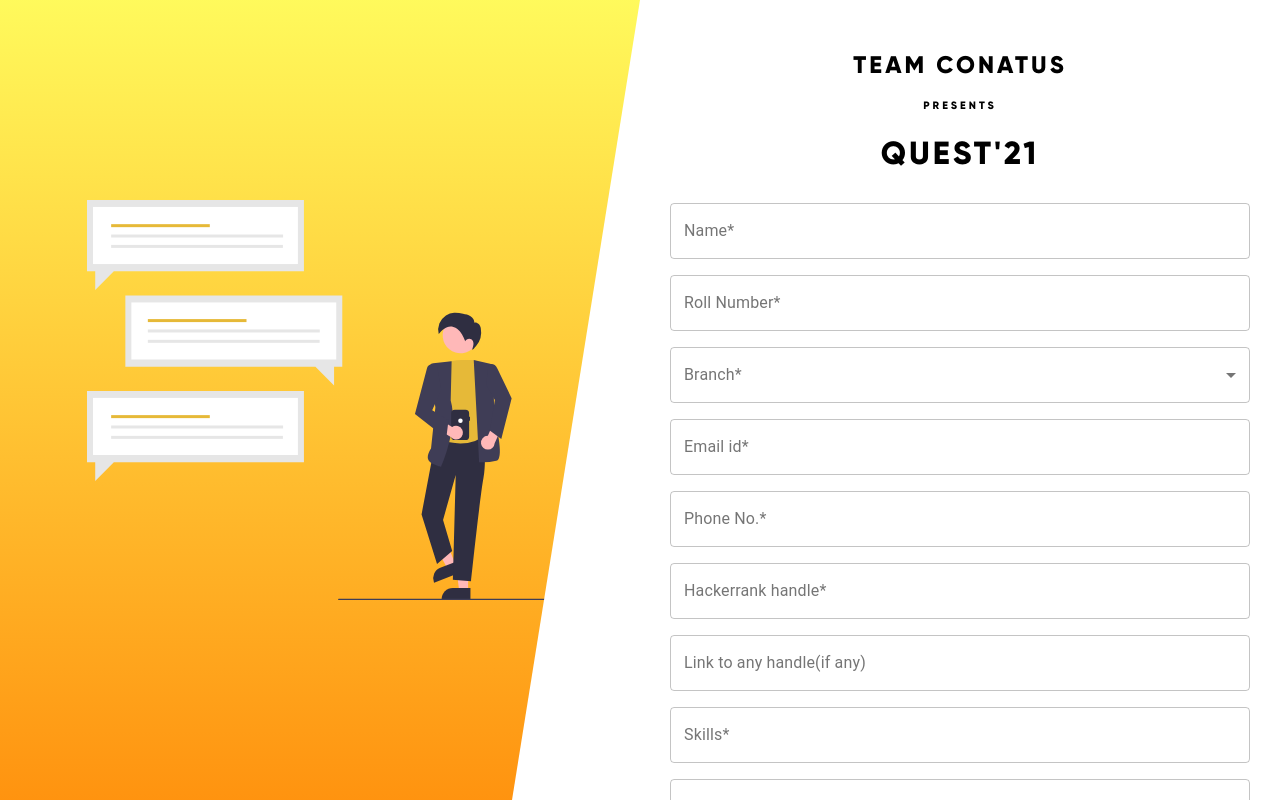
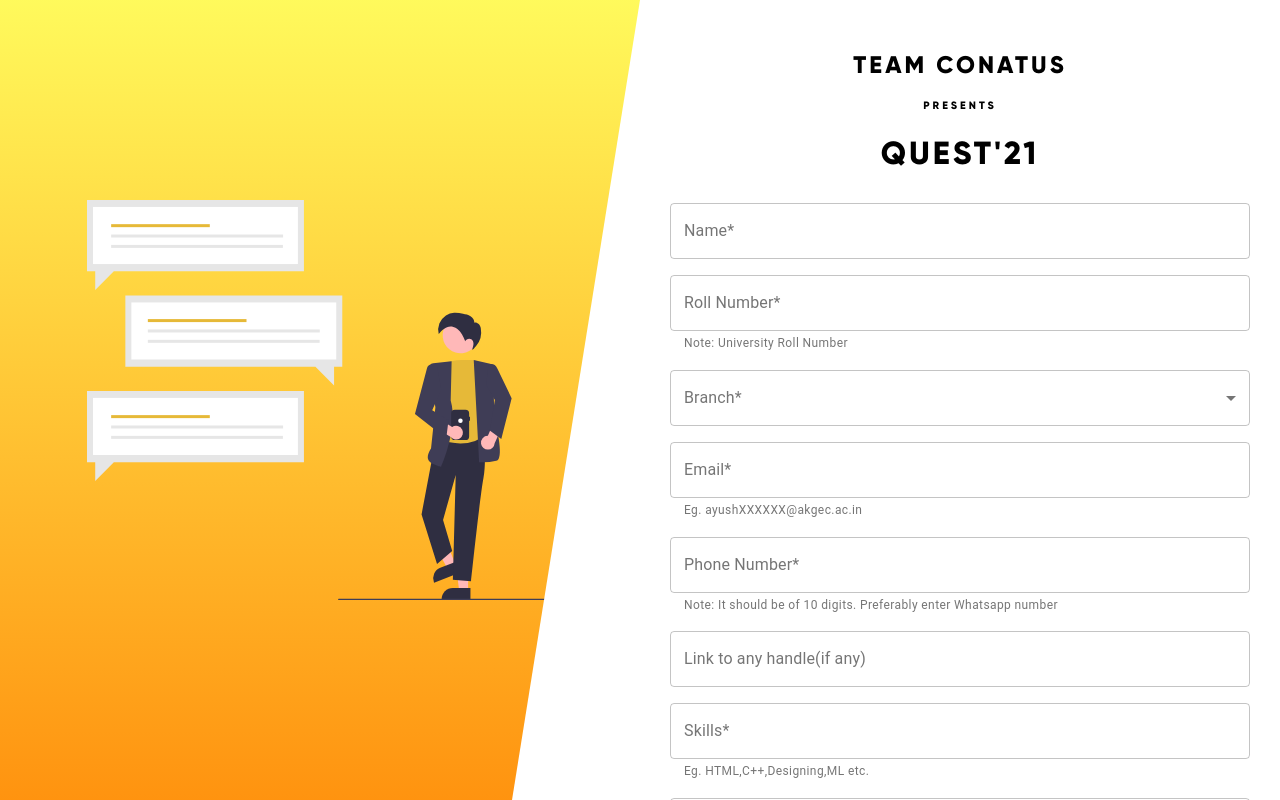
Before and after one commit to anas1503/Conatus-RegisterationForm, a React (Create React App) app: page / in a window 1280 px wide. Built offline with nearby package versions, Linux system fonts and the light colour scheme.

Commit message:
form ui fixes

```diff
--- a/package.json
+++ b/package.json
@@ -4,11 +4,13 @@
   "private": true,
   "dependencies": {
     "@material-ui/core": "^4.12.3",
+    "@mui/icons-material": "^5.0.1",
     "@testing-library/jest-dom": "^5.14.1",
     "@testing-library/react": "^11.2.7",
     "@testing-library/user-event": "^12.8.3",
     "react": "^17.0.2",
     "react-dom": "^17.0.2",
+    "react-google-recaptcha": "^2.1.0",
     "react-hook-form": "^7.15.4",
     "react-scripts": "4.0.3",
     "web-vitals": "^1.1.2"
--- a/src/components/form/Rform.js
+++ b/src/components/form/Rform.js
@@ -1,25 +1,25 @@
-import React, { useState } from "react";
+import React, { useState } from 'react';
 import './form.css';
 import logo from '../../../src/assets/ill.svg';
 import validate from './Validation';
 import {
     TextField,
     Button,
-    Box
-} from "@material-ui/core";
-import { makeStyles } from "@material-ui/core/styles";
-import MenuItem from "@material-ui/core/MenuItem";
-
+    Box,
+} from '@material-ui/core';
+import { makeStyles } from '@material-ui/core/styles';
+import MenuItem from '@material-ui/core/MenuItem';
+import ReCAPTCHA from 'react-google-recaptcha';
 
 
 const useStyles = makeStyles((theme) => ({
     inputField: {
-        width: "100%",
+        width: '100%',
         margin: theme.spacing(1, 0),
     },
     menustyle: {
-        fontFamily: "Montserrat",
-        padding: ".6rem",
+        fontFamily: 'Montserrat',
+        padding: '.6rem',
     },
 
 
@@ -27,42 +27,39 @@
 
 const Rform = () => {
     const [data, setData] = useState({
-        Name: "",
-        RollNo: "",
-        Branch: "",
-        Email: "",
-        PhoneNo: "",
-        hackerrank: "",
-        Portfolio: "",
-        Skills: "",
-        Residence: ""
-    })
+        name: '',
+        rollNumber: '',
+        branch: '',
+        email: '',
+        phoneNumber: '',
+        portfolio: '',
+        skills: '',
+        residence: '',
+    });
 
     const [errors, setErrors] = useState({});
-
 
 
     const handle = (e) => {
         const name = e.target.name;
         const value = e.target.value;
 
-        setData({ ...data, [name]: value })
-        setErrors({ ...errors, [name]: "" })
-    }
+        setData({ ...data, [name]: value });
+        setErrors({ ...errors, [name]: '' });
+    };
 
     const onSubmit = () => {
 
         setErrors(validate(data));
 
         if (Object.keys(validate(data)).length === 0) {
-            console.log("all well");
+            console.log('all well', data);
         } else {
-            console.log("error");
+            console.log('error');
         }
 
 
-    }
-
+    };
 
 
     const classes = useStyles();
@@ -70,59 +67,60 @@
     return (
         <div className="box">
             <div className="box-primary">
-                <img src={logo} className="ill" height="400px" alt="Illustration" />
+                <img src={logo} className="ill" height="400px" alt="Illustration"/>
             </div>
             <div className="box-secondary">
-                <h2 className="heading" style={{ textAlign: "center" }}>TEAM CONATUS</h2>
-                <h6 className="heading" style={{ textAlign: "center", margin: "0" }}>PRESENTS</h6>
-                <h1 className="heading" style={{ textAlign: "center" }}>QUEST'21</h1>
-                <form >
+                <h2 className="heading" style={{ textAlign: 'center' }}>TEAM CONATUS</h2>
+                <h6 className="heading" style={{ textAlign: 'center', margin: '0' }}>PRESENTS</h6>
+                <h1 className="heading" style={{ textAlign: 'center' }}>QUEST'21</h1>
+                <form>
                     <TextField
+                        error={!!errors.name}
+                        helperText={!!errors.name ? errors.name : ''}
                         autoComplete="off"
-                        placeholder="Enter Your Name"
+                        placeholder="Enter your name"
                         label="Name*"
-                        value={data.Name}
+                        value={data.name}
                         onChange={(e) => handle(e)}
                         variant="outlined"
                         fullWidth
                         className={classes.inputField}
-                        name="Name"
+                        name="name"
                         id="t1"
-
                     />
-                    {errors.Name && <p className="error" >{errors.Name}</p>}
-
 
                     <TextField
+                        error={!!errors.rollNumber}
+                        helperText={!!errors.rollNumber ? errors.rollNumber : 'Note: University Roll Number'}
                         autoComplete="off"
-                        placeholder="Enter Roll no."
+                        placeholder="Enter roll number"
                         label="Roll Number*"
-                        value={data.RollNo}
+                        value={data.rollNumber}
                         onChange={(e) => handle(e)}
                         variant="outlined"
                         fullWidth
                         className={classes.inputField}
-                        name="RollNo"
+                        name="rollNumber"
                     />
-                    {errors.RollNo && <p className="error"  >{errors.RollNo}</p>}
-
 
                     <TextField
+                        error={!!errors.branch}
+                        helperText={!!errors.branch ? errors.branch : ''}
                         autoComplete="off"
-                        placeholder="Enter Your branch"
+                        placeholder="Select your branch"
                         label="Branch*"
-                        value={data.Branch}
+                        value={data.branch}
                         onChange={(e) => handle(e)}
                         variant="outlined"
                         fullWidth
                         select
                         className={classes.inputField}
-                        name="Branch"
+                        name="branch"
                     >
-                        <MenuItem className={classes.menustyle} value="CSE"   >
+                        <MenuItem className={classes.menustyle} value="CSE">
                             CSE
                         </MenuItem>
-                        <MenuItem className={classes.menustyle} value="CS" >
+                        <MenuItem className={classes.menustyle} value="CS">
                             CS
                         </MenuItem>
                         <MenuItem className={classes.menustyle} value="CSE(ML&AI)">
@@ -138,114 +136,107 @@
                             IT
                         </MenuItem>
                     </TextField>
-                    {errors.Branch && <p className="error"   >{errors.Branch}</p>}
 
                     <TextField
+                        error={!!errors.email}
+                        helperText={!!errors.email ? errors.email : 'Eg. ayushXXXXXX@akgec.ac.in'}
                         autoComplete="off"
-                        placeholder="College email id"
-                        label="Email id*"
-                        value={data.Email}
+                        placeholder="Enter your email"
+                        label="Email*"
+                        value={data.email}
                         onChange={(e) => handle(e)}
                         variant="outlined"
                         fullWidth
                         className={classes.inputField}
-                        name="Email"
+                        name="email"
                     />
-                    {errors.Email && <p className="error" >{errors.Email}</p>}
 
                     <TextField
+                        error={!!errors.phoneNumber}
+                        helperText={!!errors.phoneNumber ? errors.phoneNumber : 'Note: It should be of 10 digits. Preferably enter Whatsapp number'}
                         autoComplete="off"
-                        placeholder="WhatsApp no."
-                        label="Phone No.*"
-                        value={data.PhoneNo}
+                        placeholder="Enter your phone number"
+                        label="Phone Number*"
+                        value={data.phoneNumber}
                         onChange={(e) => handle(e)}
                         variant="outlined"
                         fullWidth
                         className={classes.inputField}
-                        name="PhoneNo"
+                        name="phoneNumber"
                     />
-                    {errors.PhoneNo && <p className="error"   >{errors.PhoneNo}</p>}
-
-                    <TextField
-                        autoComplete="off"
-                        placeholder="Hackerrank username"
-                        label="Hackerrank handle*"
-                        value={data.hackerrank}
-                        onChange={(e) => handle(e)}
-                        variant="outlined"
-                        fullWidth
-                        className={classes.inputField}
-                        name="hackerrank"
-                    />
-                    {errors.hackerrank && <p className="error"   >{errors.hackerrank}</p>}
-
 
                     <TextField
                         autoComplete="off"
                         placeholder="Link(codechef,behance,github,portfolio etc)"
                         label="Link to any handle(if any)"
-                        value={data.Portfolio}
+                        value={data.portfolio}
                         onChange={(e) => handle(e)}
                         variant="outlined"
                         fullWidth
                         multiline
                         className={classes.inputField}
-                        name="Portfolio"
+                        name="portfolio"
                     />
-                    {errors.Portfolio && <p className="error">{errors.Portfolio}</p>}
                     <TextField
+                        error={!!errors.skills}
+                        helperText={!!errors.skills ? errors.skills : 'Eg. HTML,C++,Designing,ML etc.'}
                         autoComplete="off"
-                        placeholder="HTML,C++,Designing,ML etc."
+                        placeholder="Enter your skills"
                         label="Skills*"
-                        value={data.Skills}
+                        value={data.skills}
                         onChange={(e) => handle(e)}
                         variant="outlined"
                         fullWidth
                         className={classes.inputField}
-                        name="Skills"
+                        name="skills"
                     />
-                    {errors.Skills && <p className="error">{errors.Skills}</p>}
                     <TextField
+                        error={!!errors.residence}
+                        helperText={!!errors.residence ? errors.residence : ''}
                         autoComplete="off"
-                        placeholder="Residence"
+                        placeholder="Select your residence"
                         label="Residence*"
-                        value={data.Residence}
+                        value={data.residence}
                         onChange={(e) => handle(e)}
                         select
                         variant="outlined"
                         fullWidth
                         className={classes.inputField}
-                        name="Residence"
+                        name="residence"
                     >
-                        <MenuItem className={classes.menustyle} value=" Girls Hostel" >
+                        <MenuItem className={classes.menustyle} value=" Girls Hostel">
                             Girls Hostel
                         </MenuItem>
-                        <MenuItem className={classes.menustyle} value="Boy Hostel" >
+                        <MenuItem className={classes.menustyle} value="Boy Hostel">
                             Boys Hostel
                         </MenuItem>
-                        <MenuItem className={classes.menustyle} value="Day Scholar" >
+                        <MenuItem className={classes.menustyle} value="Day Scholar">
                             Day Scholar
                         </MenuItem>
 
                     </TextField>
-                    {errors.Residence && <p className="error" >{errors.Residence}</p>}
 
+                    <div className="captcha-box">
+                        <ReCAPTCHA
+                            size='normal'
+                            theme='light'
+                            sitekey="6LcXYI8cAAAAAGTeMOaF_hmnAWwPsms8leDEHAcN"
+                            onChange={(e) => console.log(e)}
+                        />
+                    </div>
+                    <Box textAlign='center'>
+                        <Button fullWidth="true" className="button" variant="contained" color="primary"
+                                onClick={onSubmit} style={{
+                            marginTop: '10px',
+                            backgroundColor: '#e6b938',
 
-
-                    <Box textAlign='center'>
-                        <Button fullWidth="true" className="button" variant="contained" color="primary" onClick={onSubmit} style={{
-                            marginTop: "30px",
-                            backgroundColor: "#e6b938",
-
-                        }}  >
+                        }}>
                             Submit
                         </Button>
                     </Box>
 
 
-
                 </form>
-
 
 
             </div>
@@ -255,4 +246,4 @@
     );
 };
 
-export default Rform
+export default Rform;
--- a/src/components/form/form.css
+++ b/src/components/form/form.css
@@ -54,6 +54,10 @@
     margin-bottom: 10px;
   }
 
+  .captcha-box {
+    margin: 4% auto;
+    width: min-content;
+  }
 
 
   @media screen and (max-width: 768px) {
```
Also changed, not shown: src/components/form/Validation.js (+22 -26 lines), 1 other file (tests, documents, lock files or other folders).
